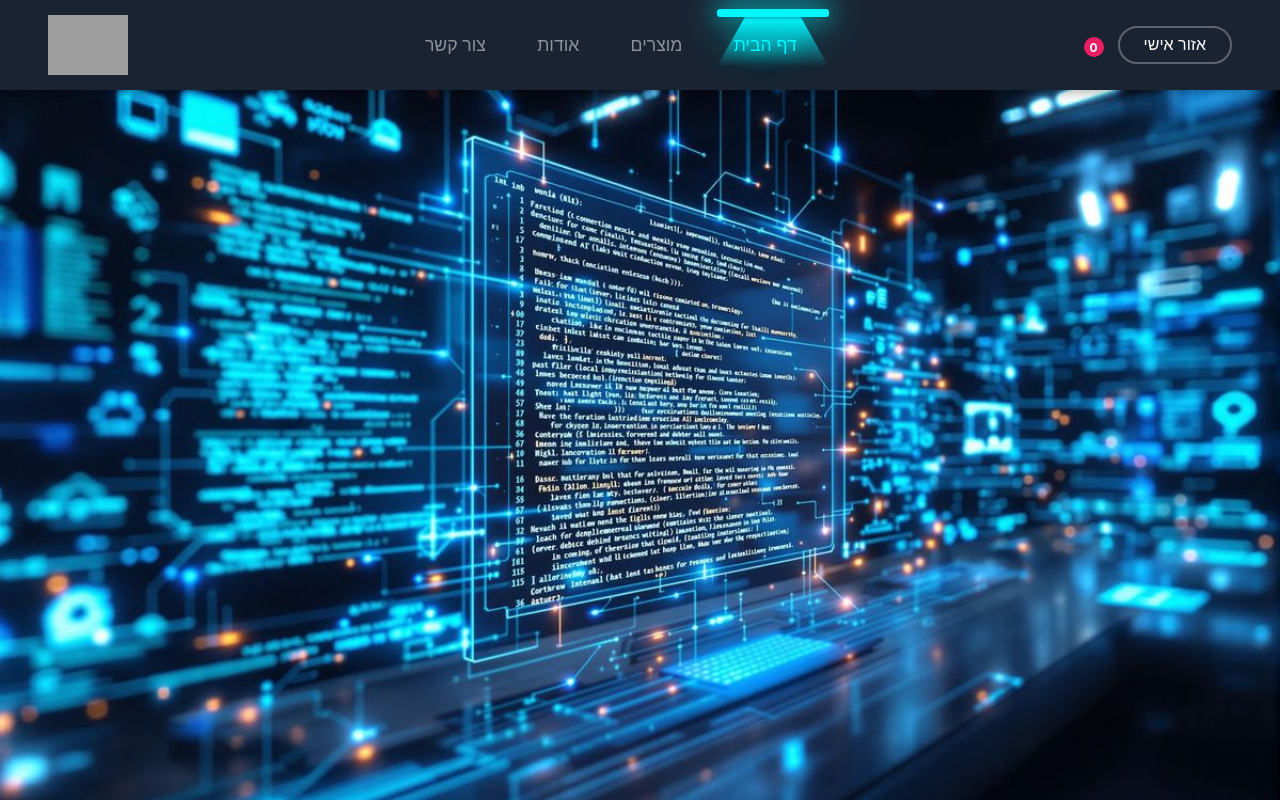
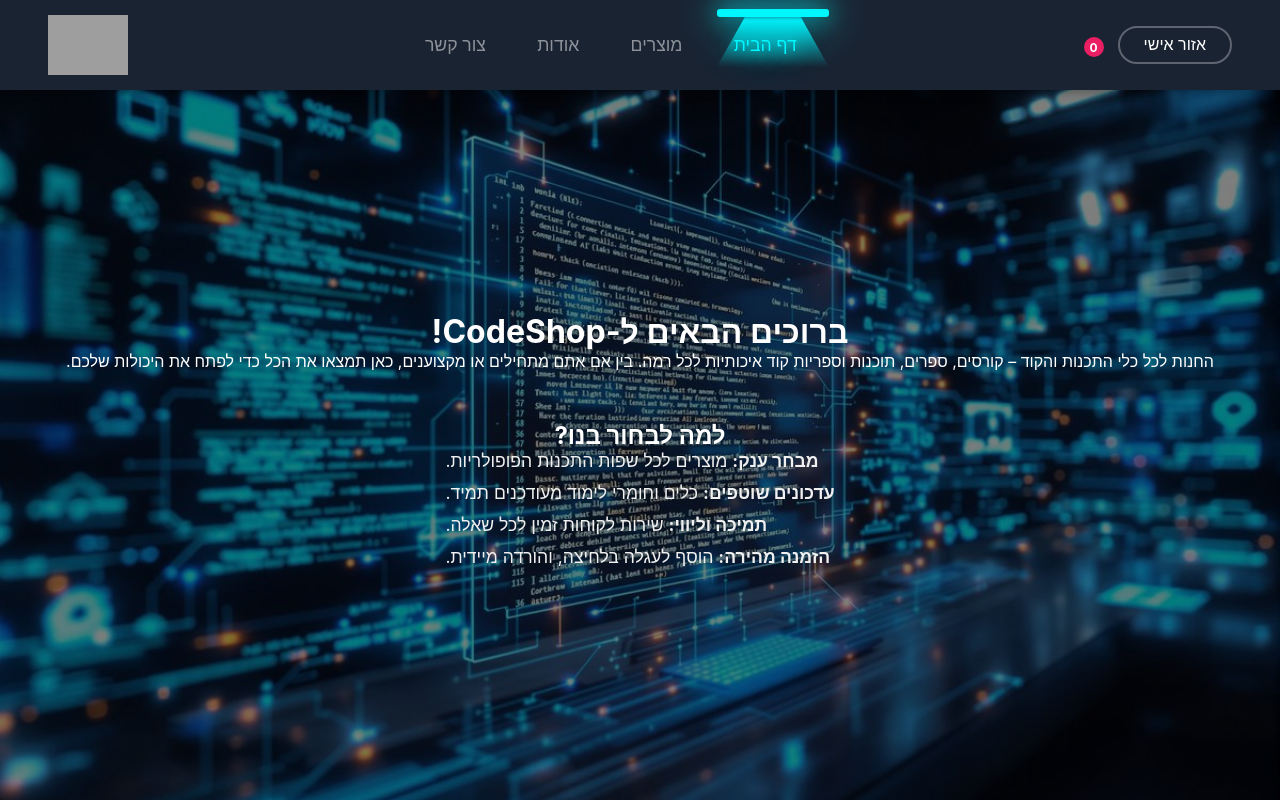
Before and after one commit to ayala-2005/CodeShop, an Angular app: page / in a window 1280 px wide. Shown: the top 800 px of the page. Built offline with nearby package versions, Linux system fonts and the light colour scheme; grey boxes are pictures that could not be loaded.

Commit message:
home page

```diff
--- a/src/app/home-page/home-page.css
+++ b/src/app/home-page/home-page.css
@@ -1,15 +1,74 @@
-:host {
-  display: block;
-  padding: 0 !important;
-  margin: 0 !important;
-}
-
 .page-bg {
-  margin-top: 90px;                 /* גובה ה־header */
-  min-height: calc(100vh - 90px);   /* שיתפרס עד סוף המסך */
-
+  margin-top: 90px;
+  min-height: calc(100vh - 90px);
   background-image: url('/assets/home.jpg');
   background-size: cover;
   background-position: center;
   background-repeat: no-repeat;
+
+  display: flex;
+  flex-direction: column;
+  justify-content: center;
+  align-items: center;
+  text-align: center;
+
+  position: relative;
 }
+
+.page-bg::before {
+  content: "";
+  position: absolute;
+  top: 0;
+  left: 0;
+  width: 100%;
+  height: 100%;
+  background-color: rgba(0,0,0,0.5); /* כהה יותר לקריאות */
+  z-index: 0;
+}
+
+.page-bg h1,
+.page-bg p,
+.page-bg .homepage-features,
+.page-bg .cta-button {
+  position: relative;
+  z-index: 1; /* מוודא שהטקסט והכפתור מעל השכבה הכהה */
+  color: #ffffff;
+}
+
+.cta-button {
+  display: inline-block;
+  background-color: rgba(255,255,255,0.9);
+  color: #333;
+  padding: 12px 30px;
+  font-size: 1rem;
+  border-radius: 8px;
+  text-decoration: none;
+  font-weight: 500;
+  margin-top: 20px;
+  transition: all 0.3s ease;
+}
+
+.cta-button:hover {
+  background-color: #fff;
+  color: #000;
+  box-shadow: 0 4px 15px rgba(0,0,0,0.2);
+}
+
+.homepage-features {
+  margin-top: 50px;
+  max-width: 800px;
+  text-align: center; /* מרכז את רשימת התכונות */
+}
+
+.homepage-features ul {
+  list-style-type: disc;
+  padding-left: 0;
+  display: inline-block; /* מאפשר למרכז את הרשימה */
+  text-align: left;
+}
+
+.homepage-features li {
+  margin-bottom: 10px;
+  font-size: 1.1rem;
+  color: #f0f0f0;
+}
--- a/src/app/home-page/home-page.html
+++ b/src/app/home-page/home-page.html
@@ -1,3 +1,16 @@
 <div class="page-bg">
-  <!-- תוכן הקומפוננטה -->
+ <h1>ברוכים הבאים ל-CodeShop!</h1>
+    <p>
+      החנות לכל כלי התכנות והקוד – קורסים, ספרים, תוכנות וספריות קוד איכותיות לכל רמה.
+      בין אם אתם מתחילים או מקצוענים, כאן תמצאו את הכל כדי לפתח את היכולות שלכם.
+    </p>
+    <div class="homepage-features">
+  <h2>למה לבחור בנו?</h2>
+  <ul>
+    <li><strong>מבחר ענק:</strong> מוצרים לכל שפות התכנות הפופולריות.</li>
+    <li><strong>עדכונים שוטפים:</strong> כלים וחומרי לימוד מעודכנים תמיד.</li>
+    <li><strong>תמיכה וליווי:</strong> שירות לקוחות זמין לכל שאלה.</li>
+    <li><strong>הזמנה מהירה:</strong> הוסף לעגלה בלחיצה, והורדה מיידית.</li>
+  </ul>
 </div>
+  </div>
```
